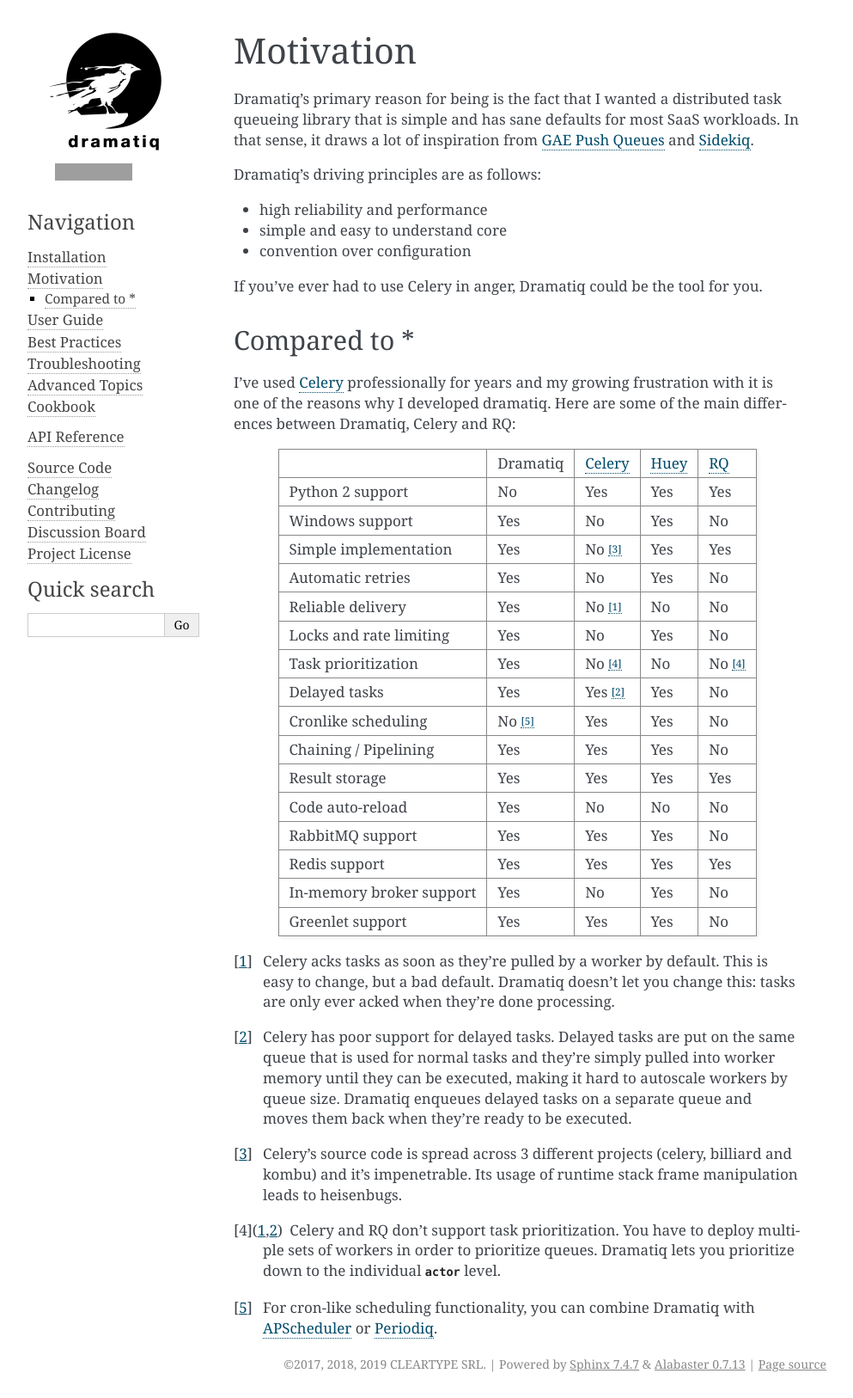
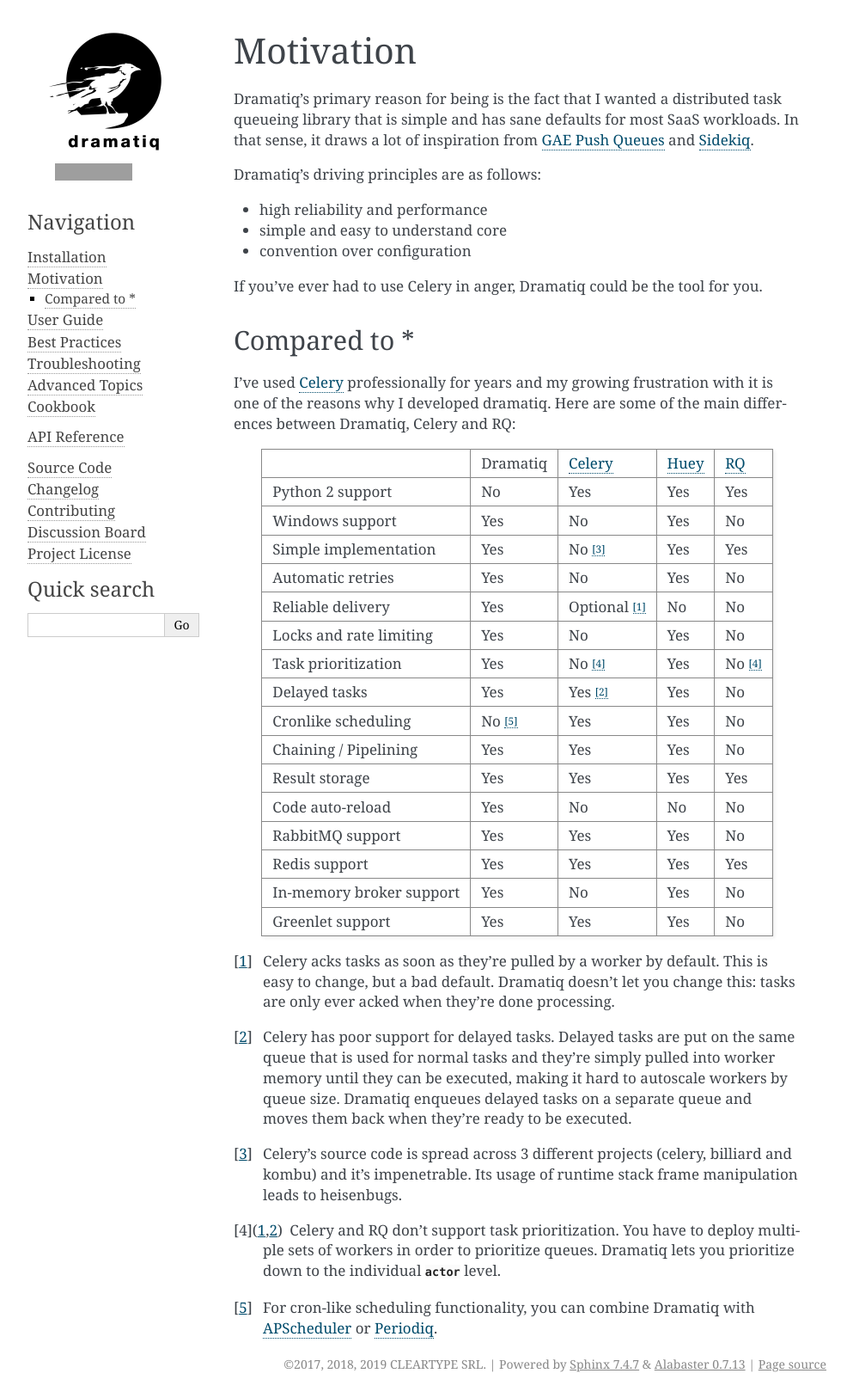
Before and after one commit to Bogdanp/dramatiq, a Sphinx documentation site: the page built from docs/source/motivation.rst, in a window 1280 px wide. Shown: the whole page at 86% size, without its empty margins (148-1141 px from the left). Built offline with Sphinx 7.4.7, drawn with Linux system fonts in a browser that asks for light colours; grey boxes are pictures that could not be loaded.

Commit message:
doc: update motivation
Closes #352

```diff
--- a/docs/source/motivation.rst
+++ b/docs/source/motivation.rst
@@ -29,57 +29,57 @@
 with it is one of the reasons why I developed dramatiq.  Here are some
 of the main differences between Dramatiq, Celery and RQ:
 
-+------------------------------+----------+-------------+--------------+--------------+
-|                              | Dramatiq | Celery_     | Huey_        | RQ_          |
-+------------------------------+----------+-------------+--------------+--------------+
-| Python 2 support             | No       | Yes         | Yes          | Yes          |
-|                              |          |             |              |              |
-+------------------------------+----------+-------------+--------------+--------------+
-| Windows support              | Yes      | No          | Yes          | No           |
-|                              |          |             |              |              |
-+------------------------------+----------+-------------+--------------+--------------+
-| Simple implementation        | Yes      | No [#sim]_  | Yes          | Yes          |
-|                              |          |             |              |              |
-+------------------------------+----------+-------------+--------------+--------------+
-| Automatic retries            | Yes      | No          | Yes          | No           |
-|                              |          |             |              |              |
-+------------------------------+----------+-------------+--------------+--------------+
-| Reliable delivery            | Yes      | No [#]_     | No           | No           |
-|                              |          |             |              |              |
-+------------------------------+----------+-------------+--------------+--------------+
-| Locks and rate limiting      | Yes      | No          | Yes          | No           |
-|                              |          |             |              |              |
-+------------------------------+----------+-------------+--------------+--------------+
-| Task prioritization          | Yes      | No [#prio]_ | No           | No [#prio]_  |
-|                              |          |             |              |              |
-+------------------------------+----------+-------------+--------------+--------------+
-| Delayed tasks                | Yes      | Yes [#]_    | Yes          | No           |
-|                              |          |             |              |              |
-+------------------------------+----------+-------------+--------------+--------------+
-| Cronlike scheduling          | No       | Yes         | Yes          | No           |
-|                              | [#cron]_ |             |              |              |
-+------------------------------+----------+-------------+--------------+--------------+
-| Chaining / Pipelining        | Yes      | Yes         | Yes          | No           |
-|                              |          |             |              |              |
-+------------------------------+----------+-------------+--------------+--------------+
-| Result storage               | Yes      | Yes         | Yes          | Yes          |
-|                              |          |             |              |              |
-+------------------------------+----------+-------------+--------------+--------------+
-| Code auto-reload             | Yes      | No          | No           | No           |
-|                              |          |             |              |              |
-+------------------------------+----------+-------------+--------------+--------------+
-| RabbitMQ support             | Yes      | Yes         | Yes          | No           |
-|                              |          |             |              |              |
-+------------------------------+----------+-------------+--------------+--------------+
-| Redis support                | Yes      | Yes         | Yes          | Yes          |
-|                              |          |             |              |              |
-+------------------------------+----------+-------------+--------------+--------------+
-| In-memory broker support     | Yes      | No          | Yes          | No           |
-|                              |          |             |              |              |
-+------------------------------+----------+-------------+--------------+--------------+
-| Greenlet support             | Yes      | Yes         | Yes          | No           |
-|                              |          |             |              |              |
-+------------------------------+----------+-------------+--------------+--------------+
++------------------------------+----------+---------------+--------------+--------------+
+|                              | Dramatiq | Celery_       | Huey_        | RQ_          |
++------------------------------+----------+---------------+--------------+--------------+
+| Python 2 support             | No       | Yes           | Yes          | Yes          |
+|                              |          |               |              |              |
++------------------------------+----------+---------------+--------------+--------------+
+| Windows support              | Yes      | No            | Yes          | No           |
+|                              |          |               |              |              |
++------------------------------+----------+---------------+--------------+--------------+
+| Simple implementation        | Yes      | No [#sim]_    | Yes          | Yes          |
+|                              |          |               |              |              |
++------------------------------+----------+---------------+--------------+--------------+
+| Automatic retries            | Yes      | No            | Yes          | No           |
+|                              |          |               |              |              |
++------------------------------+----------+---------------+--------------+--------------+
+| Reliable delivery            | Yes      | Optional [#]_ | No           | No           |
+|                              |          |               |              |              |
++------------------------------+----------+---------------+--------------+--------------+
+| Locks and rate limiting      | Yes      | No            | Yes          | No           |
+|                              |          |               |              |              |
++------------------------------+----------+---------------+--------------+--------------+
+| Task prioritization          | Yes      | No [#prio]_   | Yes          | No [#prio]_  |
+|                              |          |               |              |              |
++------------------------------+----------+---------------+--------------+--------------+
+| Delayed tasks                | Yes      | Yes [#]_      | Yes          | No           |
+|                              |          |               |              |              |
++------------------------------+----------+---------------+--------------+--------------+
+| Cronlike scheduling          | No       | Yes           | Yes          | No           |
+|                              | [#cron]_ |               |              |              |
++------------------------------+----------+---------------+--------------+--------------+
+| Chaining / Pipelining        | Yes      | Yes           | Yes          | No           |
+|                              |          |               |              |              |
++------------------------------+----------+---------------+--------------+--------------+
+| Result storage               | Yes      | Yes           | Yes          | Yes          |
+|                              |          |               |              |              |
++------------------------------+----------+---------------+--------------+--------------+
+| Code auto-reload             | Yes      | No            | No           | No           |
+|                              |          |               |              |              |
++------------------------------+----------+---------------+--------------+--------------+
+| RabbitMQ support             | Yes      | Yes           | Yes          | No           |
+|                              |          |               |              |              |
++------------------------------+----------+---------------+--------------+--------------+
+| Redis support                | Yes      | Yes           | Yes          | Yes          |
+|                              |          |               |              |              |
++------------------------------+----------+---------------+--------------+--------------+
+| In-memory broker support     | Yes      | No            | Yes          | No           |
+|                              |          |               |              |              |
++------------------------------+----------+---------------+--------------+--------------+
+| Greenlet support             | Yes      | Yes           | Yes          | No           |
+|                              |          |               |              |              |
++------------------------------+----------+---------------+--------------+--------------+
 
 .. [#] Celery acks tasks as soon as they’re pulled by a worker by
        default.  This is easy to change, but a bad default.  Dramatiq
```
